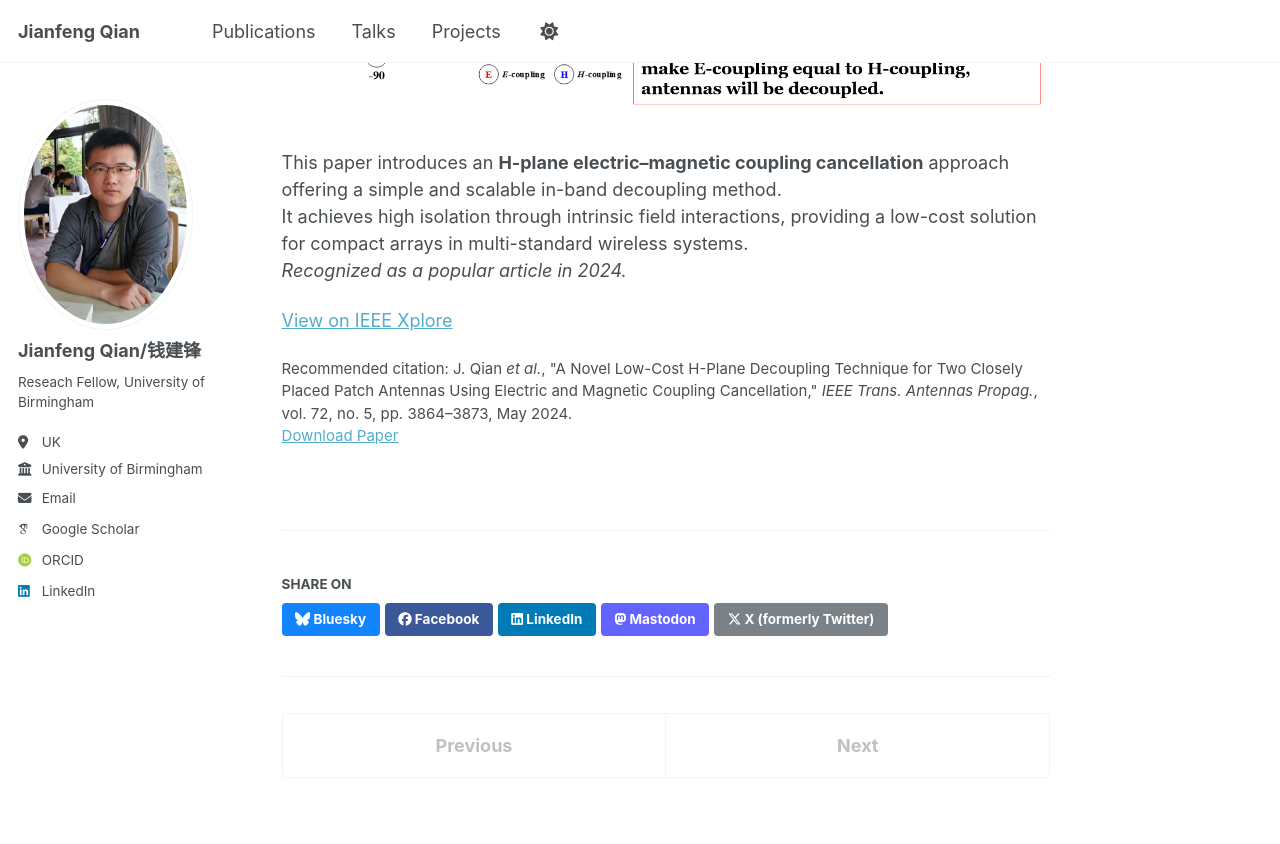
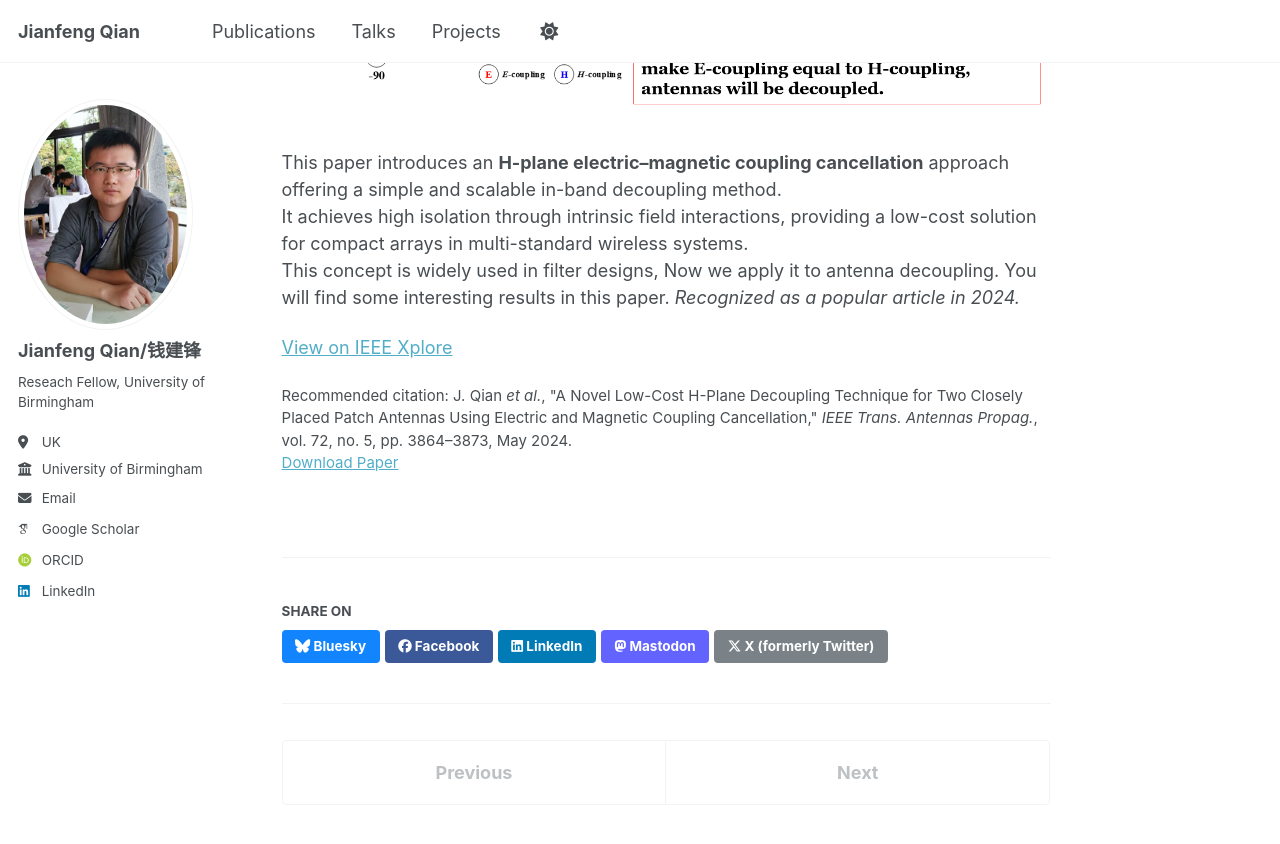
Before and after one commit to eejfqian/eejfqian.github.io, a Jekyll site: the page built from _publications/2024-05-01-hplane-decoupling.md, in a window 1280 px wide and 900 px high, scrolled down 554 px. Shown: the top 844 px of the window. Built offline with Jekyll 4.4.1, drawn with Linux system fonts in a browser that asks for light colours; some web fonts are replaced; a script that is not in the unit is left out.

Commit message:
Update 2024-05-01-hplane-decoupling.md

```diff
--- a/_publications/2024-05-01-hplane-decoupling.md
+++ b/_publications/2024-05-01-hplane-decoupling.md
@@ -15,6 +15,7 @@ citation: 'J. Qian <i>et al.</i>, "A Novel Low-Cost H-Plane Decoupling Technique
 
 This paper introduces an **H-plane electric–magnetic coupling cancellation** approach offering a simple and scalable in-band decoupling method.
 It achieves high isolation through intrinsic field interactions, providing a low-cost solution for compact arrays in multi-standard wireless systems.
+This concept is widely used in filter designs, Now we apply it to antenna decoupling. You will find some interesting results in this paper.
 *Recognized as a popular article in 2024.*
 
 [View on IEEE Xplore](https://ieeexplore.ieee.org/document/10474287)
```
